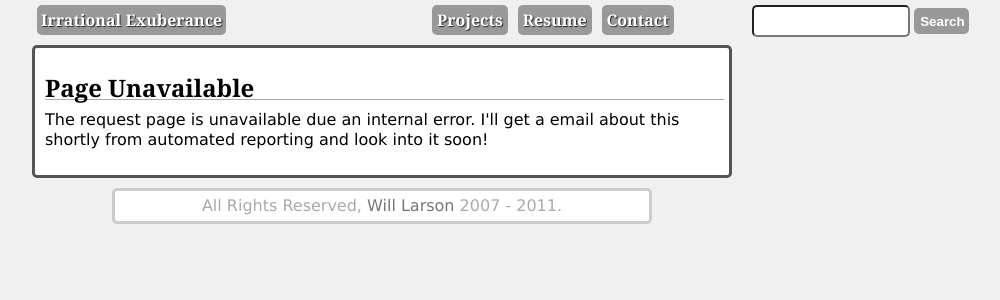
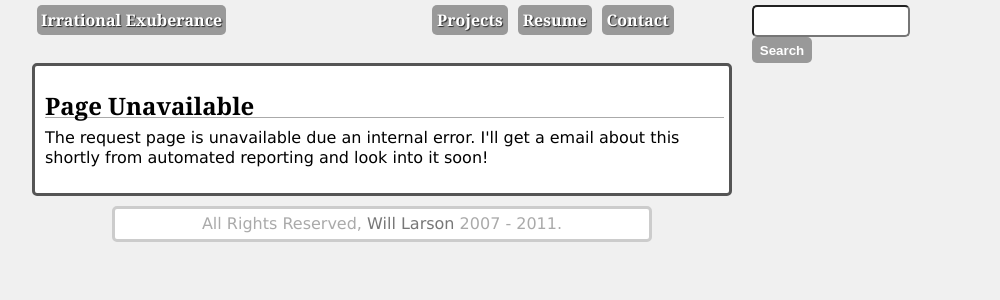
Before and after one commit to lethain/sisyphus, a Django app: template templates/500.html in a window 1280 px wide. Shown: the top 300 px of the page, without its empty margins (138-1138 px from the left). Run offline with Django 3.2, Linux system fonts and the light colour scheme; the template is opened without the code that fills it, so the values that code supplies are empty.

Commit message:
Bah. Works in latest opera. Fuck older guys

```diff
--- a/static/sisyphus.css
+++ b/static/sisyphus.css
@@ -63,7 +63,7 @@ h1, h2, h3, h4, h5, #hd {
 }
 #searchbutton {
     font-weight:bold;
-    width: 55px;
+    width: 60px;
     height: 26px;
     color:#fff;
     background:#999;
```
